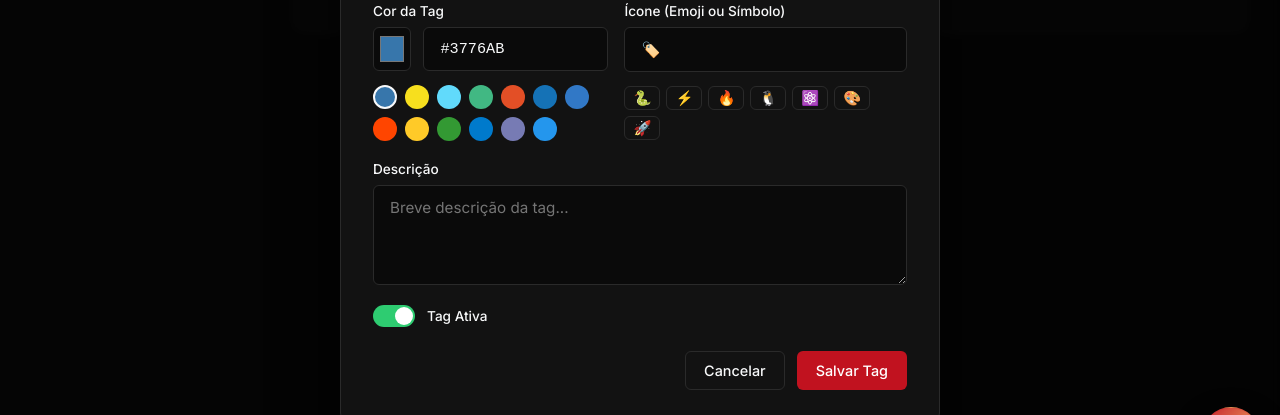
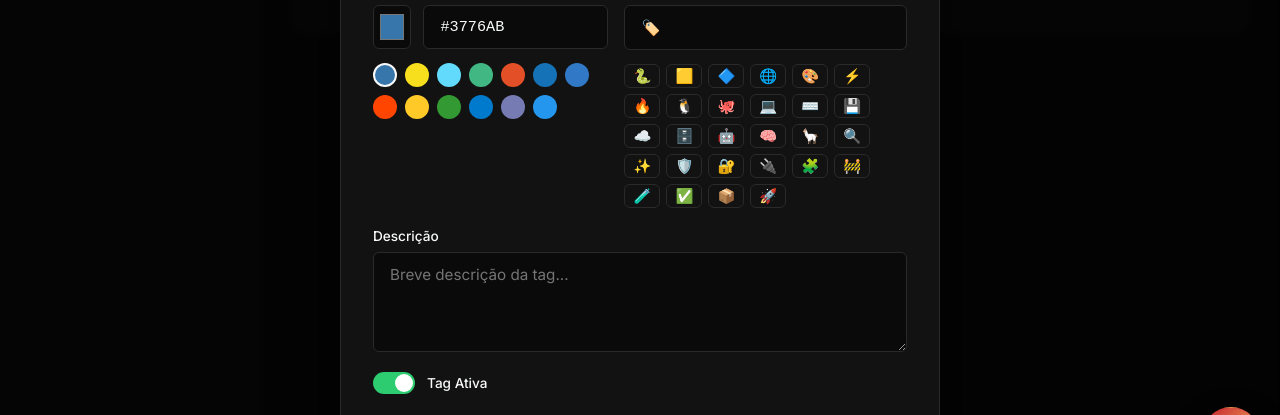
Before and after one commit to tiagoalmeida1605/Blog-Secreto, a plain HTML site: page admin/tags.html in a window 1280 px wide. Both pictures are taken after typing "Sample" into the empty fields and a click on the button "+ Nova Tag". Shown: the part 315-730 px from the top of the page. Drawn offline with Linux system fonts and the light colour scheme; no server answers.

Commit message:
Mais ícones

```diff
--- a/admin/tags.html
+++ b/admin/tags.html
@@ -140,11 +140,36 @@
                     <input type="text" class="form-control" id="tag-icone" value="🐍" placeholder="Emoji">
                     <div style="display: flex; gap: 6px; margin-top: 6px; flex-wrap: wrap;">
                         <button type="button" class="btn btn-outline emoji-btn" style="padding: 2px 8px; font-size: 0.9rem;">🐍</button>
+                        <button type="button" class="btn btn-outline emoji-btn" style="padding: 2px 8px; font-size: 0.9rem;">🟨</button>
+                        <button type="button" class="btn btn-outline emoji-btn" style="padding: 2px 8px; font-size: 0.9rem;">🔷</button>
+                        <button type="button" class="btn btn-outline emoji-btn" style="padding: 2px 8px; font-size: 0.9rem;">🌐</button>
+                        <button type="button" class="btn btn-outline emoji-btn" style="padding: 2px 8px; font-size: 0.9rem;">🎨</button>
                         <button type="button" class="btn btn-outline emoji-btn" style="padding: 2px 8px; font-size: 0.9rem;">⚡</button>
                         <button type="button" class="btn btn-outline emoji-btn" style="padding: 2px 8px; font-size: 0.9rem;">🔥</button>
+
                         <button type="button" class="btn btn-outline emoji-btn" style="padding: 2px 8px; font-size: 0.9rem;">🐧</button>
-                        <button type="button" class="btn btn-outline emoji-btn" style="padding: 2px 8px; font-size: 0.9rem;">⚛️</button>
-                        <button type="button" class="btn btn-outline emoji-btn" style="padding: 2px 8px; font-size: 0.9rem;">🎨</button>
+                        <button type="button" class="btn btn-outline emoji-btn" style="padding: 2px 8px; font-size: 0.9rem;">🐙</button>
+                        <button type="button" class="btn btn-outline emoji-btn" style="padding: 2px 8px; font-size: 0.9rem;">💻</button>
+                        <button type="button" class="btn btn-outline emoji-btn" style="padding: 2px 8px; font-size: 0.9rem;">⌨️</button>
+                        <button type="button" class="btn btn-outline emoji-btn" style="padding: 2px 8px; font-size: 0.9rem;">💾</button>
+                        <button type="button" class="btn btn-outline emoji-btn" style="padding: 2px 8px; font-size: 0.9rem;">☁️</button>
+                        <button type="button" class="btn btn-outline emoji-btn" style="padding: 2px 8px; font-size: 0.9rem;">🗄️</button>
+
+                        <button type="button" class="btn btn-outline emoji-btn" style="padding: 2px 8px; font-size: 0.9rem;">🤖</button>
+                        <button type="button" class="btn btn-outline emoji-btn" style="padding: 2px 8px; font-size: 0.9rem;">🧠</button>
+                        <button type="button" class="btn btn-outline emoji-btn" style="padding: 2px 8px; font-size: 0.9rem;">🦙</button>
+                        <button type="button" class="btn btn-outline emoji-btn" style="padding: 2px 8px; font-size: 0.9rem;">🔍</button>
+                        <button type="button" class="btn btn-outline emoji-btn" style="padding: 2px 8px; font-size: 0.9rem;">✨</button>
+
+                        <button type="button" class="btn btn-outline emoji-btn" style="padding: 2px 8px; font-size: 0.9rem;">🛡️</button>
+                        <button type="button" class="btn btn-outline emoji-btn" style="padding: 2px 8px; font-size: 0.9rem;">🔐</button>
+                        <button type="button" class="btn btn-outline emoji-btn" style="padding: 2px 8px; font-size: 0.9rem;">🔌</button>
+                        <button type="button" class="btn btn-outline emoji-btn" style="padding: 2px 8px; font-size: 0.9rem;">🧩</button>
+
+                        <button type="button" class="btn btn-outline emoji-btn" style="padding: 2px 8px; font-size: 0.9rem;">🚧</button>
+                        <button type="button" class="btn btn-outline emoji-btn" style="padding: 2px 8px; font-size: 0.9rem;">🧪</button>
+                        <button type="button" class="btn btn-outline emoji-btn" style="padding: 2px 8px; font-size: 0.9rem;">✅</button>
+                        <button type="button" class="btn btn-outline emoji-btn" style="padding: 2px 8px; font-size: 0.9rem;">📦</button>
                         <button type="button" class="btn btn-outline emoji-btn" style="padding: 2px 8px; font-size: 0.9rem;">🚀</button>
                     </div>
                 </div>
```
